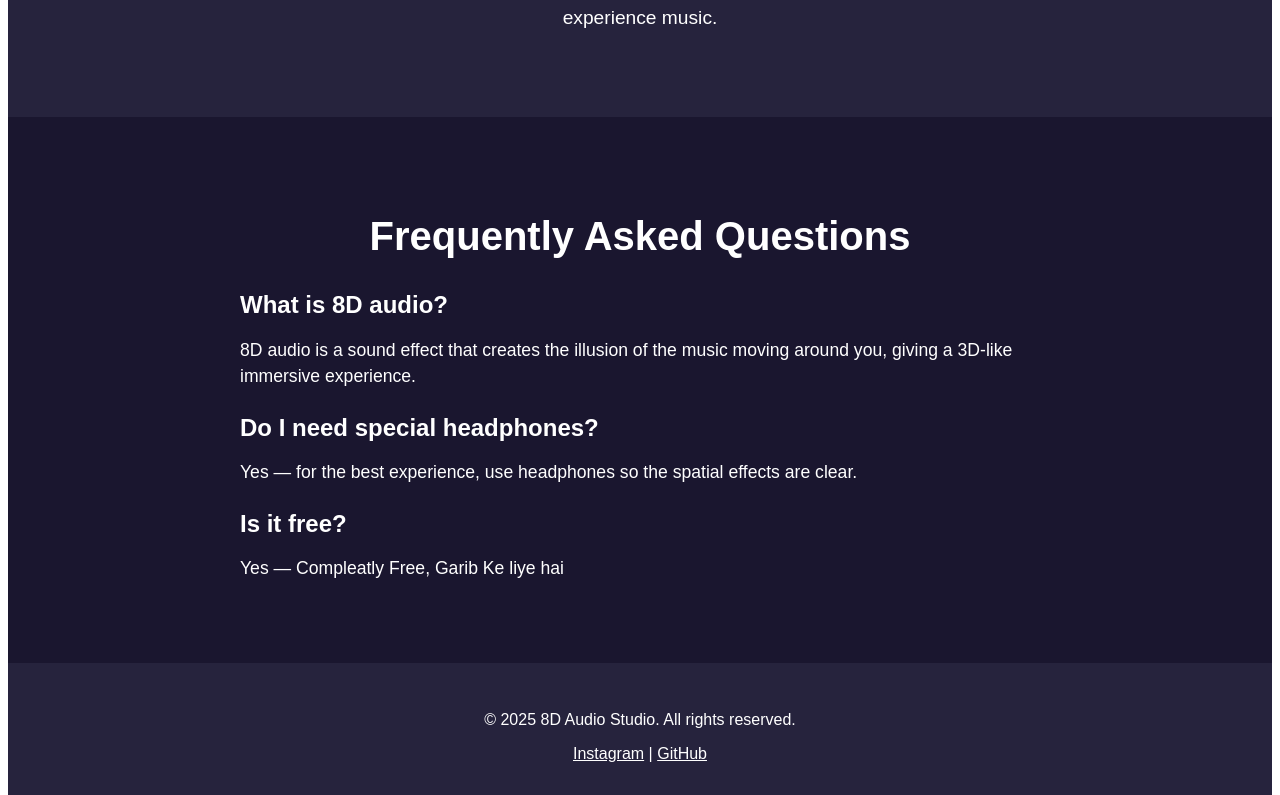
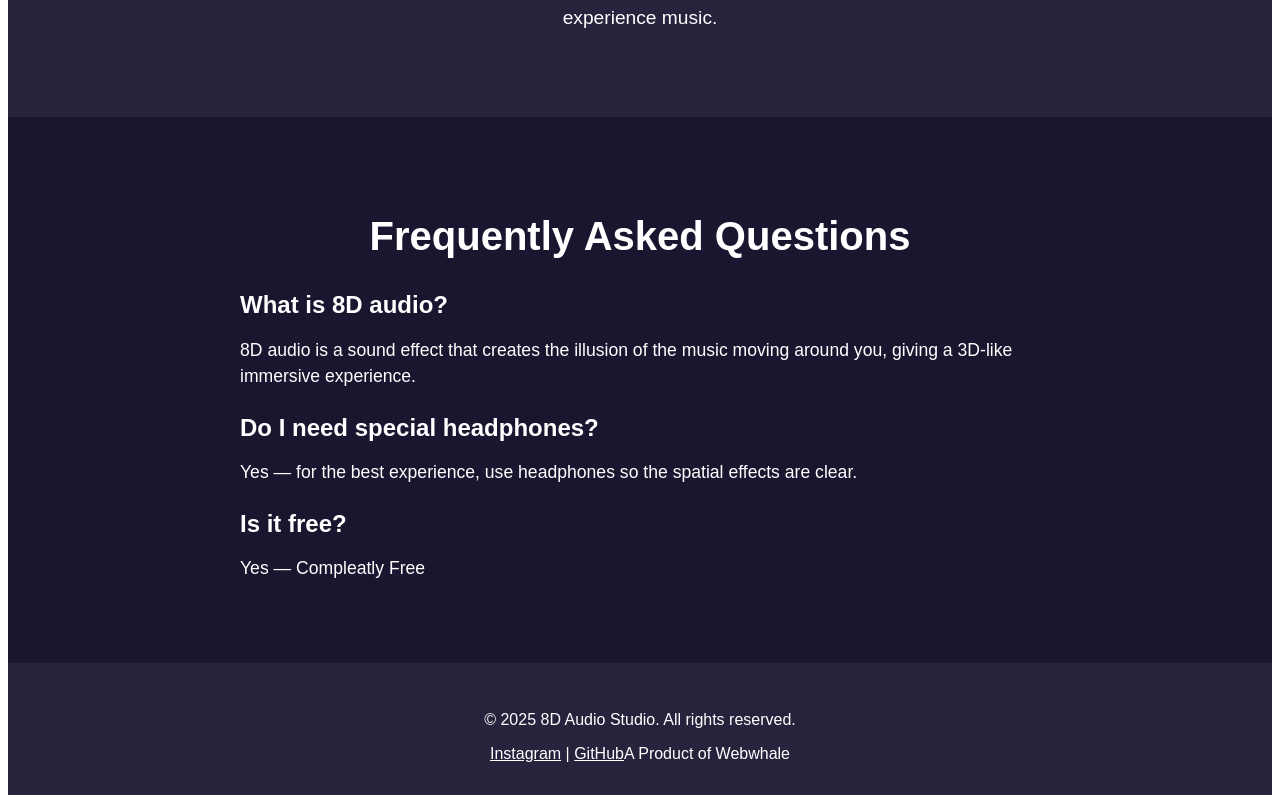
Before and after one commit to coddyismail/project11, a React (Vite) app: page / in a window 1280 px wide. Shown: the part 1121-1916 px from the top of the page. Built offline with nearby package versions, Linux system fonts and the light colour scheme; the HTML template or start-up script is replaced by a standard one.

Commit message:
shifting to webwhale

```diff
--- a/package.json
+++ b/package.json
@@ -22,6 +22,7 @@
   },
   "devDependencies": {
     "@vitejs/plugin-react": "^5.0.3",
+    "baseline-browser-mapping": "^2.11.25",
     "rollup": "4.18.0",
     "vite": "^7.1.7"
   },
--- a/src/home.jsx
+++ b/src/home.jsx
@@ -122,7 +122,7 @@ export default function Home() {
         <div className="faq-item">
           <h3>Is it free?</h3>
           <p>
-            Yes — Compleatly Free, Garib Ke liye hai
+            Yes — Compleatly Free
           </p>
         </div>
       </section>
@@ -131,7 +131,8 @@ export default function Home() {
       <footer className="home-footer">
         <p>© 2025 8D Audio Studio. All rights reserved.</p>
         <div className="social-links">
-         <a className="atkmbg" href="https://www.instagram.com/coderismail"> <span>Instagram</span></a> | <a className="atkmbg" href="https://www.github.com/coddyismail"> <span>GitHub</span></a>
+         <a className="atkmbg" href="https://www.instagram.com/webwhale.in"> <span>Instagram</span></a> | <a className="atkmbg" href="https://www.github.com/coddyismail"> <span>GitHub</span></a>
+         <span>A Product of Webwhale</span>
         </div>
       </footer>
     </div>
```
Also changed, not shown: 1 other file (tests, documents, lock files or other folders).
